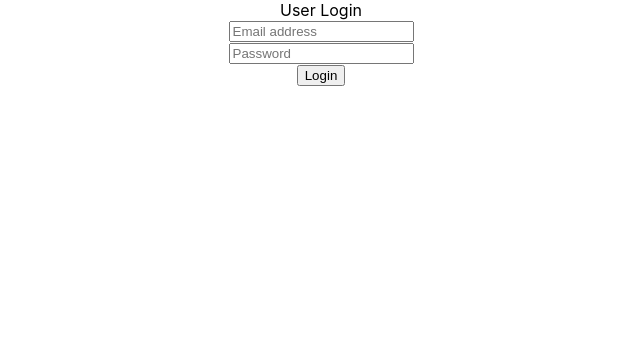
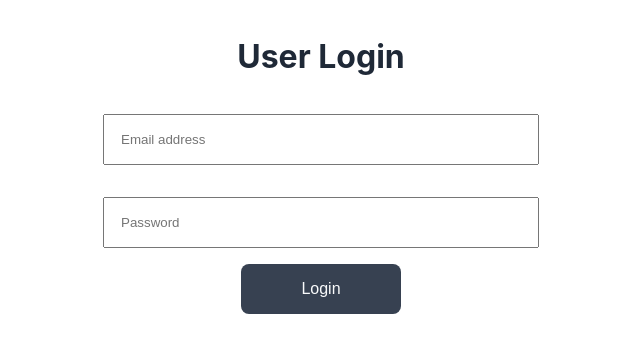
Before and after one commit to renukapaturkar/userloginform, a React (Create React App) app: page / in a window 1280 px wide. Shown: the top 352 px of the page, without its empty margins (319-959 px from the left). Built offline with nearby package versions, Linux system fonts and the light colour scheme.

Commit message:
added logout functionality

```diff
--- a/src/App.css
+++ b/src/App.css
@@ -2,37 +2,22 @@
   text-align: center;
 }
 
-.App-logo {
-  height: 40vmin;
-  pointer-events: none;
+.btn {
+  padding: 1rem;
+  width: 10rem;
+  border-radius: 0.5rem;
+  font-weight: normal;
+  font-size: 1rem;
+  border: none;
+  color: #f9fafb;
+  font-family: "Montserrat", sans-serif;
+  outline: none;
+
 }
 
-@media (prefers-reduced-motion: no-preference) {
-  .App-logo {
-    animation: App-logo-spin infinite 20s linear;
-  }
+.btn-dark {
+  background-color: #374151;
 }
-
-.App-header {
-  background-color: #282c34;
-  min-height: 100vh;
-  display: flex;
-  flex-direction: column;
-  align-items: center;
-  justify-content: center;
-  font-size: calc(10px + 2vmin);
-  color: white;
+.btn-dark-hover:hover {
+  background-color: #1f2937;
 }
-
-.App-link {
-  color: #61dafb;
-}
-
-@keyframes App-logo-spin {
-  from {
-    transform: rotate(0deg);
-  }
-  to {
-    transform: rotate(360deg);
-  }
-}
--- a/src/AuthProvider.js
+++ b/src/AuthProvider.js
@@ -6,6 +6,8 @@ export const AuthContext = createContext();
 
 export const AuthProvider = ({children}) => {
     const [isUserlogin, setLogin] = useState(false);
+    const [errorMsg, setErrorMsg] = useState("")
+
 
     useEffect(() => {
         const loginStatus = JSON.parse(localStorage?.getItem("login"));
@@ -14,22 +16,27 @@ export const AuthProvider = ({children}) => {
 
     const loginWithUserCredentials = async(email, password) => {
         try {
+
             const response = await fakeAuthApi(email, password);
             if(response.success) {
                 setLogin(true)
                 console.log(isUserlogin)
                 localStorage?.setItem(
-                    "login", JSON.stringify({isUserLoggedIn: isUserlogin})
+                    "login", JSON.stringify({isUserLoggedIn: true})
                 )
+
             }
         }catch(error){
-            console.log("The credentials are incorrect, Please enter correct credentials!", error)
+                setErrorMsg("User not found!")
+
+
+
         }
     }
 
 
     return (
-        <AuthContext.Provider value={{isUserlogin, loginWithUserCredentials}}>
+        <AuthContext.Provider value={{isUserlogin, loginWithUserCredentials, setLogin, errorMsg}}>
             {children}
         </AuthContext.Provider>
     )
--- /dev/null
+++ b/src/Login/Login.css
@@ -0,0 +1,30 @@
+.form-container {
+    display: flex;
+    flex-direction: column;
+    align-items: center;
+    padding: 1rem;
+    box-shadow: 1px;
+  }
+
+h1 {
+    color: #1f2937;
+}
+
+  .form-input {
+    display: flex;
+    flex-direction: column;
+    max-width: 100%;
+    width: 30rem;
+    padding: 1rem;
+    align-items: center;
+    border-radius: 5%;
+  }
+
+  .form-container small {
+    color: red;
+  }
+
+  .input {
+      padding: 1rem;
+      width: 25rem;
+  }
--- a/src/Login/Login.js
+++ b/src/Login/Login.js
@@ -1,25 +1,29 @@
 import { useState } from "react";
 import { useAuth } from "../AuthProvider";
 import { UserProfile } from "../Private Pages/UserProfile";
+import './Login.css';
+import '../App.css';
 
 export const Login = () => {
   const [email, setEmail] = useState("");
   const [password, setPassword] = useState("");
   const [errorMessage, setErrorMessage] = useState("");
 
-  const { isUserlogin, loginWithUserCredentials } = useAuth();
+  const { isUserlogin, loginWithUserCredentials, errorMsg} = useAuth();
 
   const passwordValid = /^(?=.*[0-9])(?=.*[a-z])(?=.*[A-Z]).{8,20}$/.test(
     password
   );
 
 
-  function loginHandler(e) {
+
+  async function loginHandler(e) {
       e.preventDefault();
       if(!passwordValid){
           setErrorMessage("Password must be 8-20 characters, must contain letters (upper and lower case), at least 1 number, and 1 special character")
-      }else {
-        loginWithUserCredentials(email, password);
+      }else{
+        await loginWithUserCredentials(email, password);
+        setErrorMessage(errorMsg)
       }
 
   }
@@ -32,26 +36,29 @@ export const Login = () => {
       {isUserlogin ? (
       <UserProfile />
       ): (
-      <form onSubmit={loginHandler}>
-        <div>User Login</div>
-        <div>
-          <input placeholder="Email address" type="email"  required onChange={(e) => setEmail(e.target.value)}/>
+      <form onSubmit={loginHandler} className="form-container">
+        <h1>User Login</h1>
+        <div className="form-input">
+          <input placeholder="Email address" type="email" className="input" required onChange={(e) => setEmail(e.target.value)}/>
         </div>
 
-        <div>
-          <input placeholder="Password" type="password" required onChange={(e) => setPassword(e.target.value)}/>
+        <div className="form-input">
+          <input placeholder="Password" type="password" className="input" required onChange={(e) => setPassword(e.target.value)}/>
         </div>
 
         <div>
             <small>{errorMessage}</small>
+
         </div>
 
 
         <div>
-          <button >Login</button>
+          <button className="btn btn-dark" >Login</button>
         </div>
       </form>
       )}
+
+
     </div>
   );
 };
--- a/src/Private Pages/UserProfile.js
+++ b/src/Private Pages/UserProfile.js
@@ -1,8 +1,20 @@
+import { useNavigate } from "react-router-dom"
+import { useAuth } from "../AuthProvider";
+import '../App.css';
+import { useEffect } from "react";
+
 export const UserProfile = () => {
+    const {isUserlogin, setLogin} = useAuth();
+    const navigate = useNavigate();
+    const logout = () => {
+        localStorage.removeItem("login", JSON.stringify({ isUserLoggedIn: isUserlogin}))
+        setLogin(false)
+
+    }
     return(
         <div>
             <h1>Hello Admin!</h1>
-            <button>Logout</button>
+            <button className="btn btn-dark btn-dark-hover" onClick={() =>logout()}>Logout</button>
 
         </div>
 
--- a/src/PrivateRoute.jsx
+++ b/src/PrivateRoute.jsx
@@ -1,10 +1,10 @@
-import {Route, useNavigate} from "react-router-dom";
+import {useNavigate} from "react-router-dom";
 
 import { useAuth } from "./AuthProvider";
 
 export const PrivateRoute = ({children}) => {
-    const isUserlogin = useAuth();
-    console.log(isUserlogin, "isUserLogin")
+    const {isUserlogin} = useAuth();
+
     const navigate = useNavigate();
 
     if(isUserlogin){
--- a/src/fakeAuthAPi.js
+++ b/src/fakeAuthAPi.js
@@ -1,24 +1,25 @@
 const users = [
   {
     email: "admin@test.com",
-        password: "Admin123!"
-    }
-]
-
+    password: "Admin123!",
+  },
+];
 
 const findUserbyEmail = (email) => {
-    return users.find((user) => user.email === email)
-}
+  return users.find((user) => user.email === email);
+};
 
 export const fakeAuthApi = (email, password) => {
   return new Promise((resolve, reject) => {
     setTimeout(() => {
       const user = findUserbyEmail(email);
-            if(user.password === password) {
-                resolve({success: true, status: 200})
-            }else {
-                reject({success: false, status: 401})
+      if (user) {
+        if (user.password === password) {
+          resolve({ success: true, status: 200 });
+        } else {
+          reject({ success: false, status: 401 });
         }
-        }, 3000)
-    })
       }
+    }, 3000);
+  });
+};
```
Lines whose indentation alone changed are shown as unchanged.
